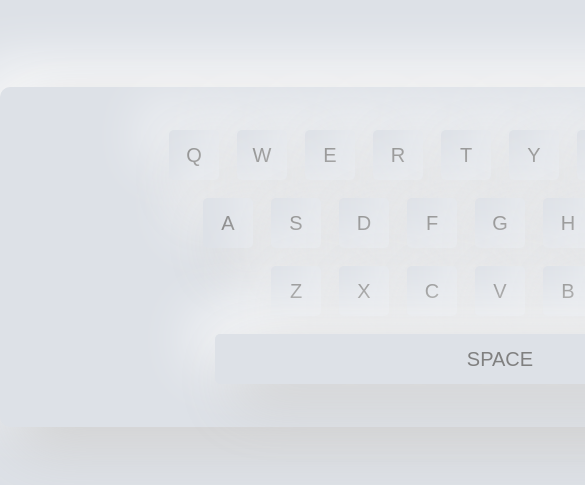
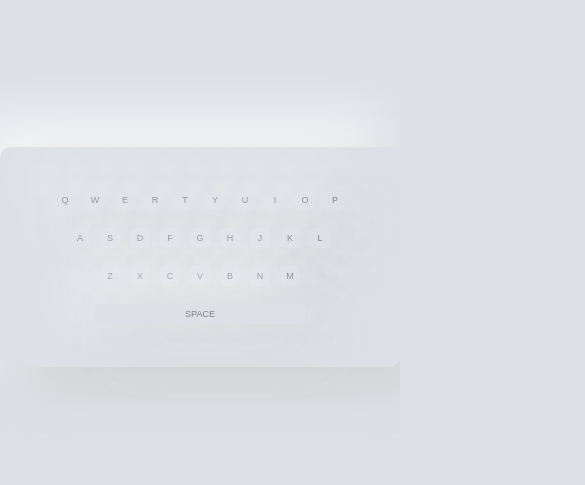
Before and after one commit to Amirkvni/Neumorphism-keyboard, a plain HTML site: page index.html in a window 390 px wide. Shown: the part 165-650 px from the top of the page, 585 px wide, since content can reach past the window. Drawn offline with Linux system fonts and the light colour scheme.

Commit message:
responsive project

```diff
--- a/style.css
+++ b/style.css
@@ -53,3 +53,29 @@ body {
 .row input[value="SPACE"] {
   width: 60%;
 }
+@media screen and (max-width: 800px) {
+  .keyboard_section {
+    width: 500px;
+  }
+  .row input {
+    height: 30px;
+    min-width: 30px;
+    font-size: 12px;
+  }
+  .row input:focus {
+    font-size: 12px;
+  }
+  .row {
+    gap: 10px;
+  }
+}
+@media screen and (max-width: 450px) {
+  .keyboard_section {
+    width: 400px;
+  }
+  .row input {
+    height: 20px;
+    min-width: 20px;
+    font-size: 9px;
+  }
+}
```
